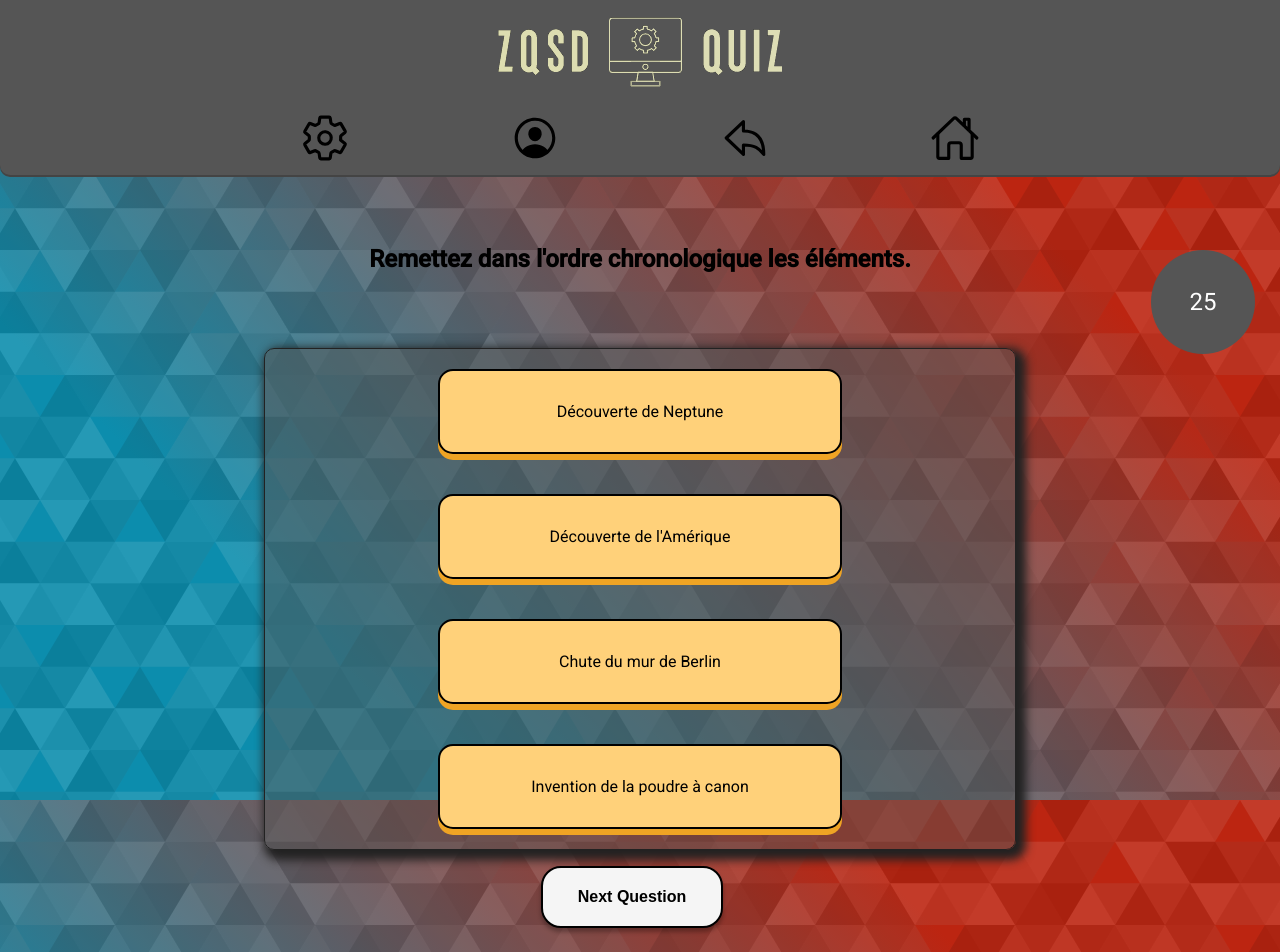
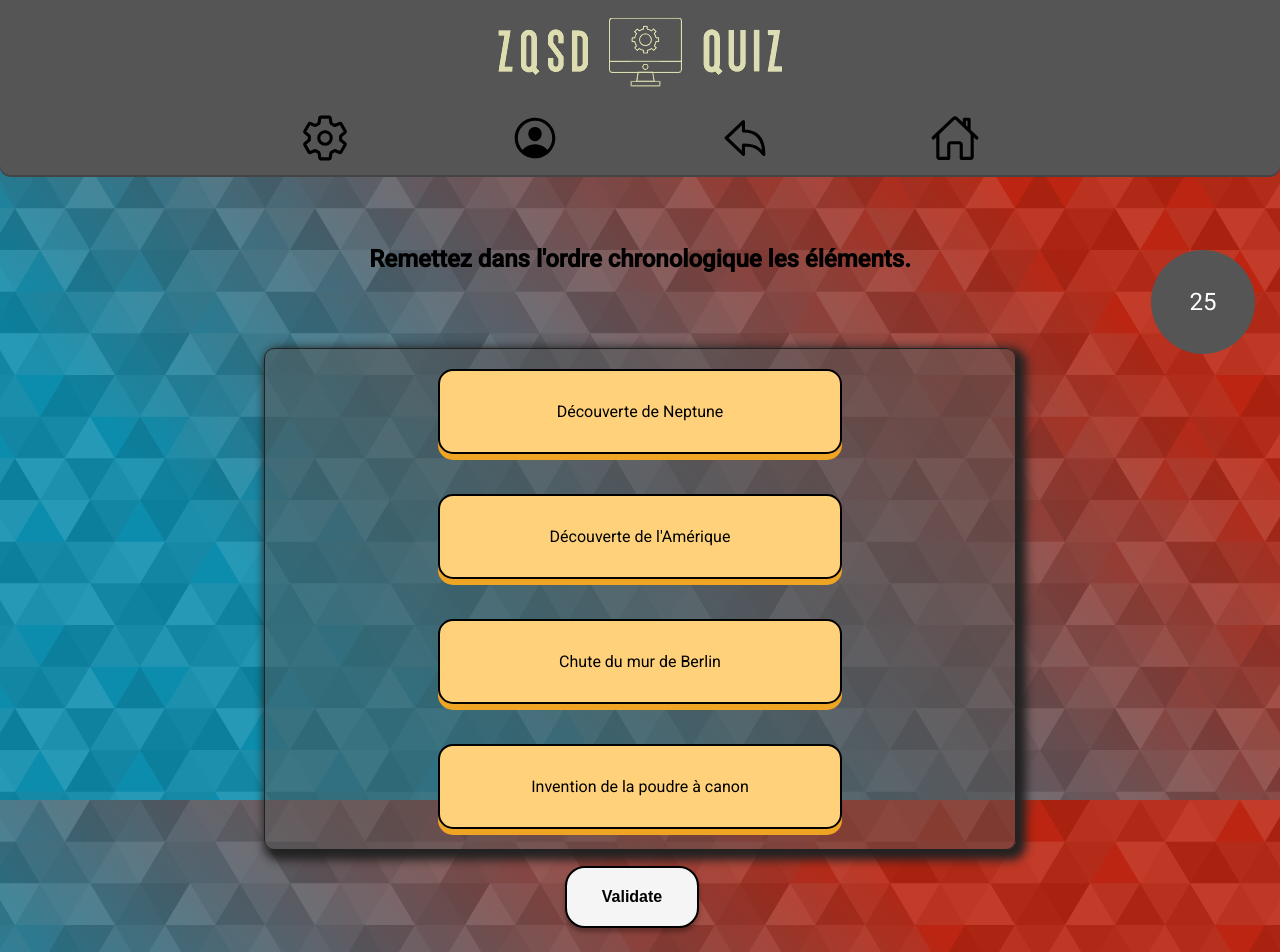
Before and after one commit to 2019-2020-ps6/2022-2023-ps6-zqsd, an Angular app in the folder front-end/: page /Gamepage in a window 1280 px wide. Shown: the top 952 px of the page. Built offline with nearby package versions, Linux system fonts and the light colour scheme.

Commit message:
correction merge 2

```diff
--- a/front-end/src/app/GameQuestionOrder.component/GameQuestionOrder.component.html
+++ b/front-end/src/app/GameQuestionOrder.component/GameQuestionOrder.component.html
@@ -2,13 +2,9 @@
   <h2 style="margin-bottom: 75px;">{{currentQuestion?.value}}</h2>
 
   <div class="answer-list" cdkDropList (cdkDropListDropped)="drop($event)">
-      <div #myDiv class="answer-block" *ngFor="let answer of this.answers" cdkDrag>
+    <div class="answer-block" *ngFor="let answer of this.answers" cdkDrag>
         {{answer.value}}
     </div>
-    </div>
-<div class="button-container">
-    <button class="game-question-button" *ngIf="!showResult" (click)="getNextQuestion()">Next Question</button>
-    <button class="game-question-button" *ngIf="showResult" routerLink="/results">Voir les résultats</button>
   </div>
 </div>
   <div class="button-container">
```
Lines whose indentation alone changed are shown as unchanged.
